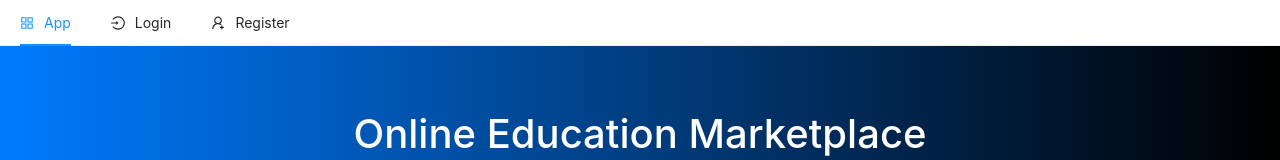
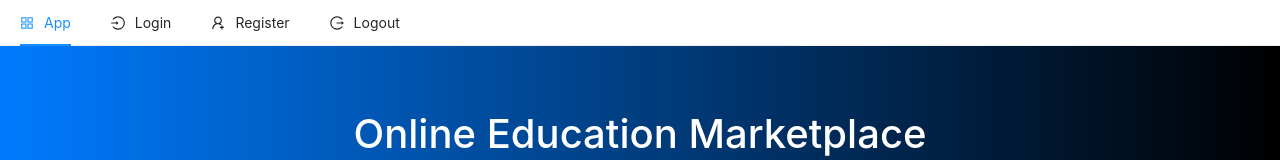
Before and after one commit to borguuh/coding_lessons, a Next.js app in the folder client/: page / in a window 1280 px wide. Shown: the top 160 px of the page. Built offline with nearby package versions, Linux system fonts and the light colour scheme.

Commit message:
handling logout

```diff
--- a/client/components/TopNav.js
+++ b/client/components/TopNav.js
@@ -1,20 +1,37 @@
-import { useState, useEffect } from "react";
+import { useState, useEffect, useContext } from "react";
 import { Menu } from "antd";
 import Link from "next/link";
 import {
   AppstoreOutlined,
   LoginOutlined,
+  LogoutOutlined,
   UserAddOutlined,
 } from "@ant-design/icons";
+import { Context } from "../context";
+import axios from "axios";
+import { useRouter } from "next/router";
+import { toast } from "react-toastify";
 
 const { Item } = Menu;
 
 const TopNav = () => {
   const [current, setCurrent] = useState("");
 
+  const { state, dispatch } = useContext(Context);
+
+  const router = useRouter();
+
   useEffect(() => {
     process.browser && setCurrent(window.location.pathname);
   }, [process.browser && window.location.pathname]);
+
+  const logout = async () => {
+    dispatch({ type: "LOGOUT" });
+    window.localStorage.removeItem("user");
+    const { data } = await axios.get("/api/logout");
+    toast(data.message);
+    router.push("/login");
+  };
 
   return (
     <Menu mode="horizontal" selectedKeys={[current]}>
@@ -47,6 +64,10 @@
           <a>Register</a>
         </Link>
       </Item>
+
+      <Item onClick={logout} icon={<LogoutOutlined />} className="float-right">
+        Logout
+      </Item>
     </Menu>
   );
 };
```
Also changed, not shown: 2 other files (tests, documents, lock files or other folders).
